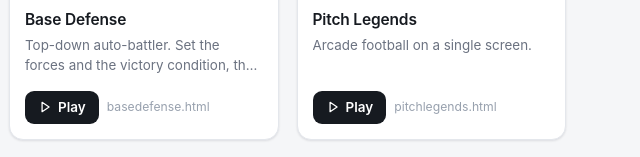
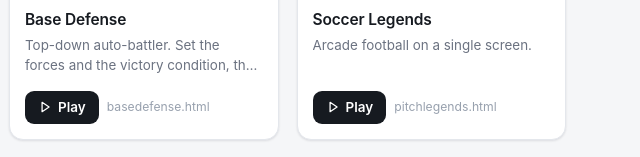
Before and after one commit to ITAI12GO/relax, a plain HTML site: page index.html in a window 1280 px wide. Shown: the part 413-570 px from the top of the page, 640-1280 px from the left. Drawn offline with Linux system fonts and the light colour scheme.

Commit message:
Update index.html

```diff
--- a/index.html
+++ b/index.html
@@ -441,7 +441,7 @@
     { title:"Base Defense", url:"basedefense.html", img:"art:battle",
       desc:"Top-down auto-battler. Set the forces and the victory condition, then watch the match fight itself out.", status:"ready" },
 
-    { title:"Pitch Legends", url:"pitchlegends.html", img:"art:pitch",
+    { title:"Soccer Legends", url:"pitchlegends.html", img:"art:pitch",
       desc:"Arcade football on a single screen.", status:"ready" },
 
     { title:"Marble Derby", url:"marblederby.html", img:"art:marble",
```
